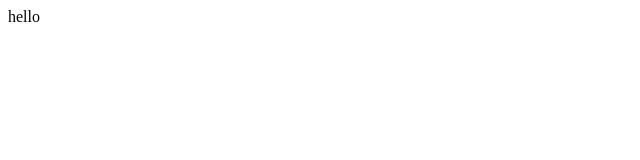
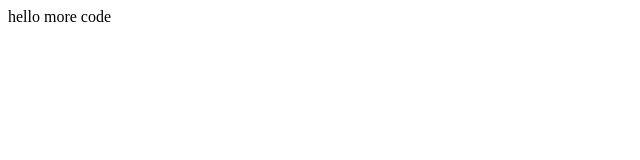
Before and after one commit to kxr123330/demo, a plain HTML site: page WebContent/index.html in a window 1280 px wide. Shown: the full height of the page, 0-640 px from the left. Drawn offline with Linux system fonts and the light colour scheme.

Commit message:
more changes

```diff
--- a/WebContent/index.html
+++ b/WebContent/index.html
@@ -6,5 +6,7 @@
 </head>
 <body>
 hello
+
+more code
 </body>
 </html>
```
